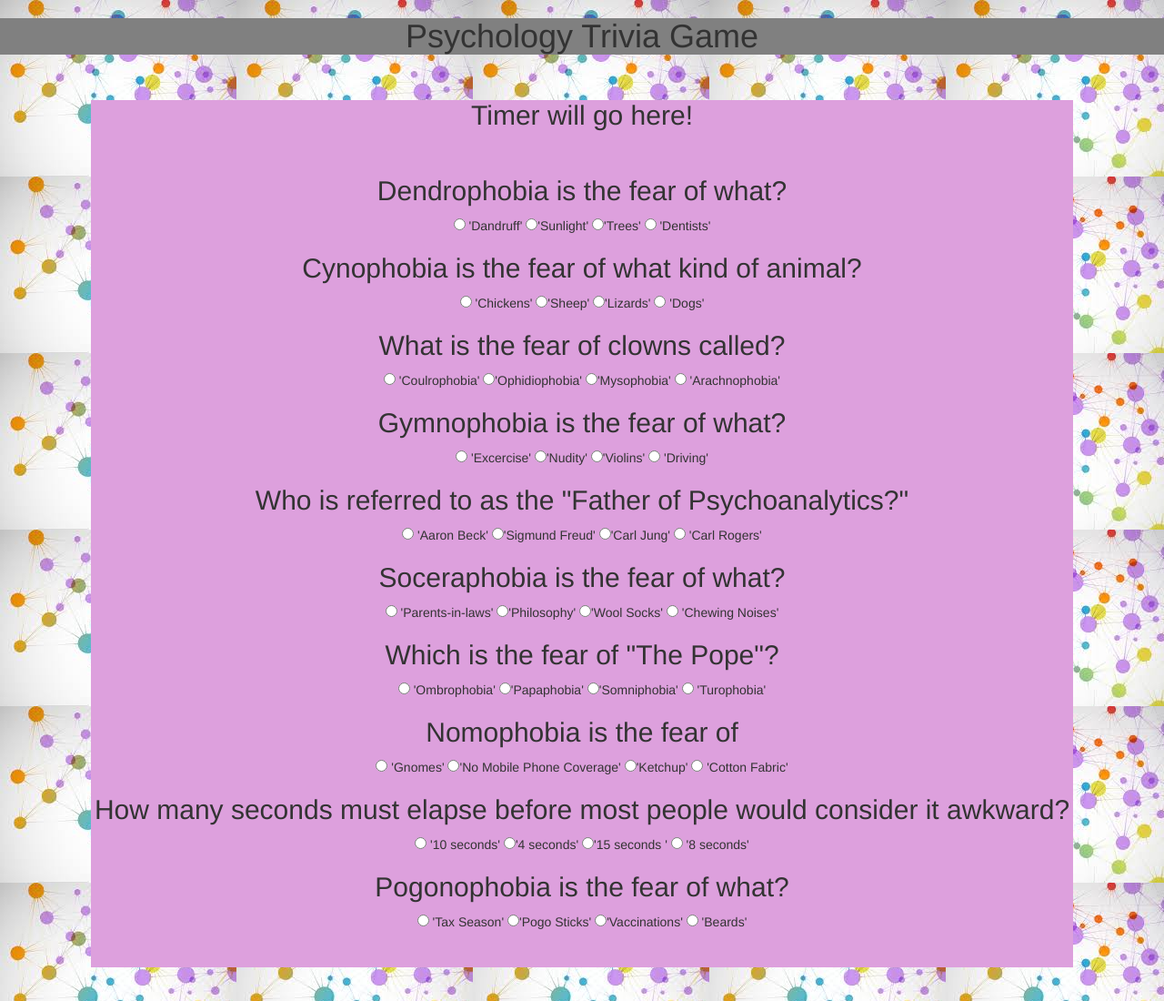
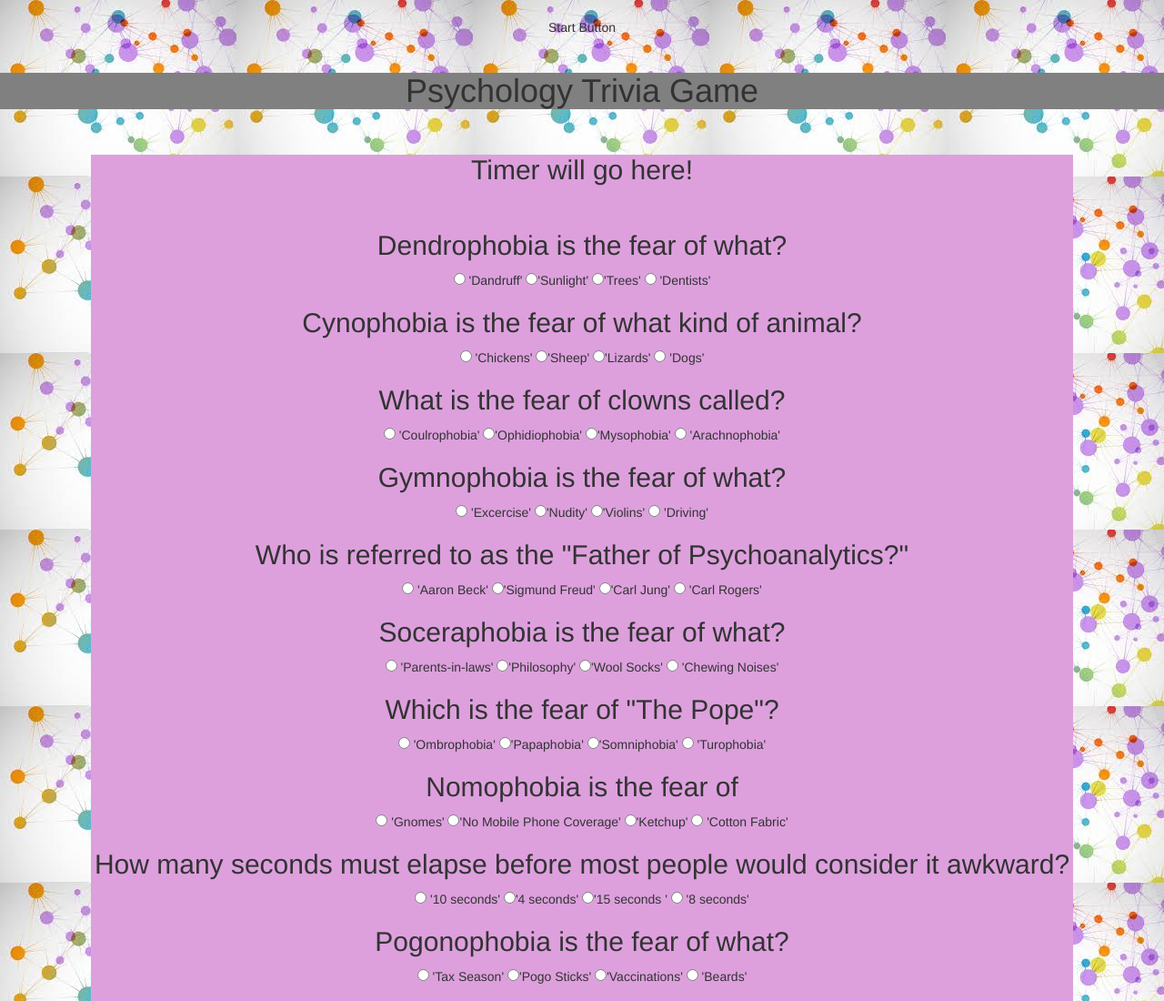
Before and after one commit to LaurenSantos23/TriviaGame, a plain HTML site: page index.html in a window 1280 px wide. Shown: the top 1100 px of the page at 91% size. Drawn offline with nearby package versions, Linux system fonts and the light colour scheme.

Commit message:
not sure

```diff
--- a/index.html
+++ b/index.html
@@ -17,6 +17,10 @@
 </head>
 <body>
   <div id="wrapper">
+    <br>
+    <div button="start-button">
+      Start Button
+    </div><br>
     <h1>Psychology Trivia Game</h1>
     <div id="sub-wrapper">
       <h2>Timer will go here!</h2>
```
